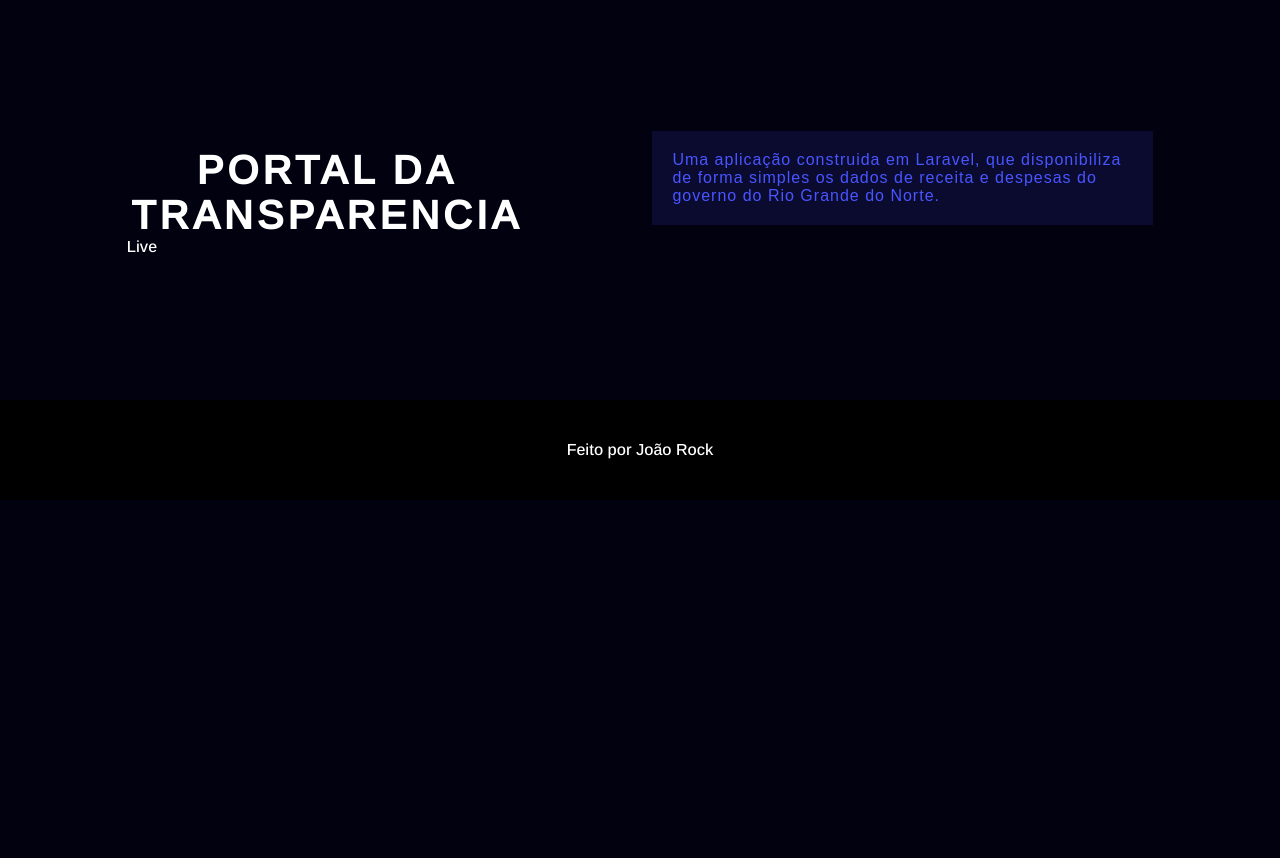
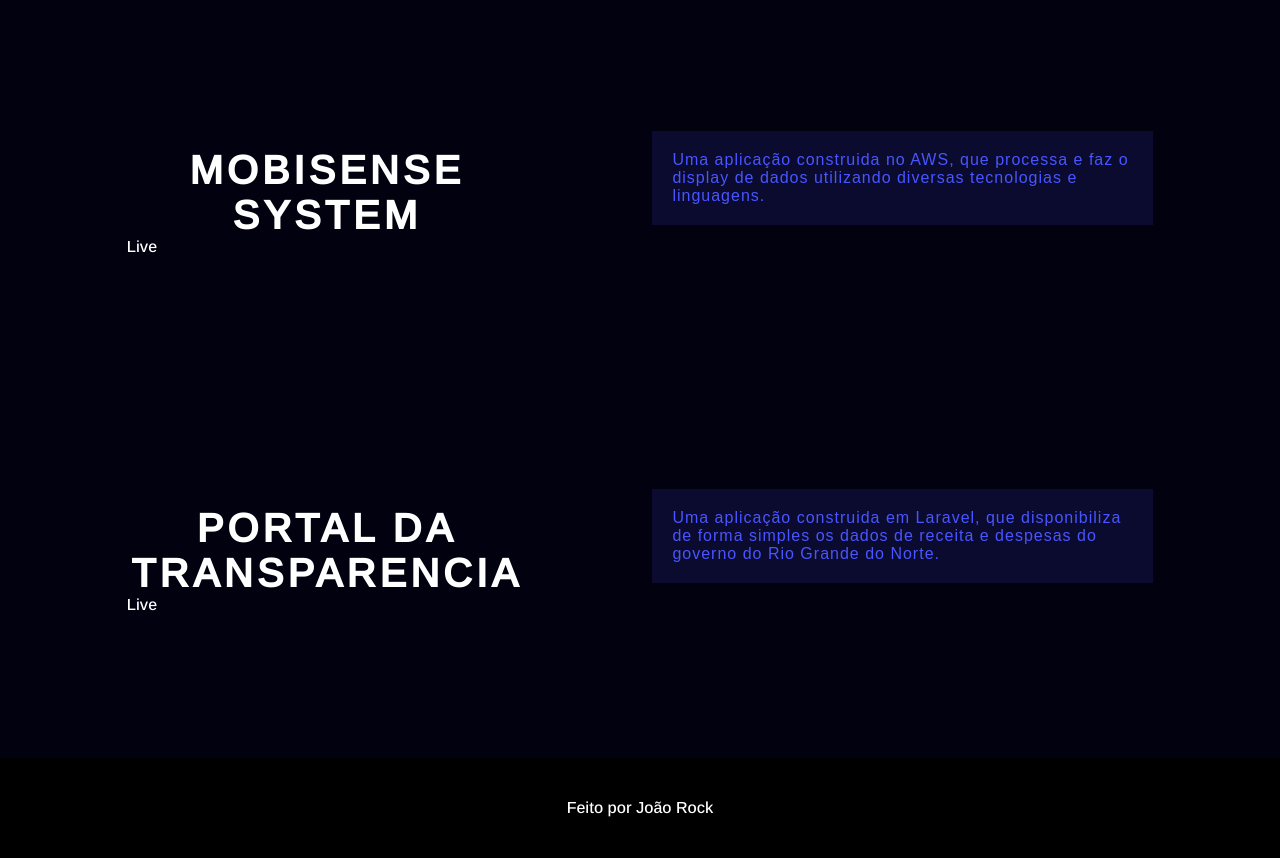
Before and after one commit to Jrockbritto/Portfolio, a plain HTML site: page index.html in a window 1280 px wide. Shown: the part 1280-2138 px from the top of the page. Before the commit the page ends 1780 px from the top, so only its background shows below. Drawn offline with nearby package versions, Linux system fonts and the light colour scheme.

Commit message:
feat: adding new projects

```diff
--- a/index.html
+++ b/index.html
@@ -58,6 +58,19 @@
         <div class="card-container">
             <div class="card">
                 <div class="card-wrapper">
+                    <h2>Mobisense System</h2>
+                    <div class="p-buttons">
+                        <a class="a-button" target="_blank" href="http://www.transparencia.rn.gov.br/">Live</a>
+                    </div>
+                </div>
+            </div>
+            <div class="card-text">
+                Uma aplicação construida no AWS, que processa e faz o display de dados utilizando diversas tecnologias e linguagens.
+            </div>
+        </div>
+        <div class="card-container">
+            <div class="card">
+                <div class="card-wrapper">
                     <h2>Portal da Transparencia</h2>
                     <div class="p-buttons">
                         <a class="a-button" target="_blank" href="http://www.transparencia.rn.gov.br/">Live</a>
```
